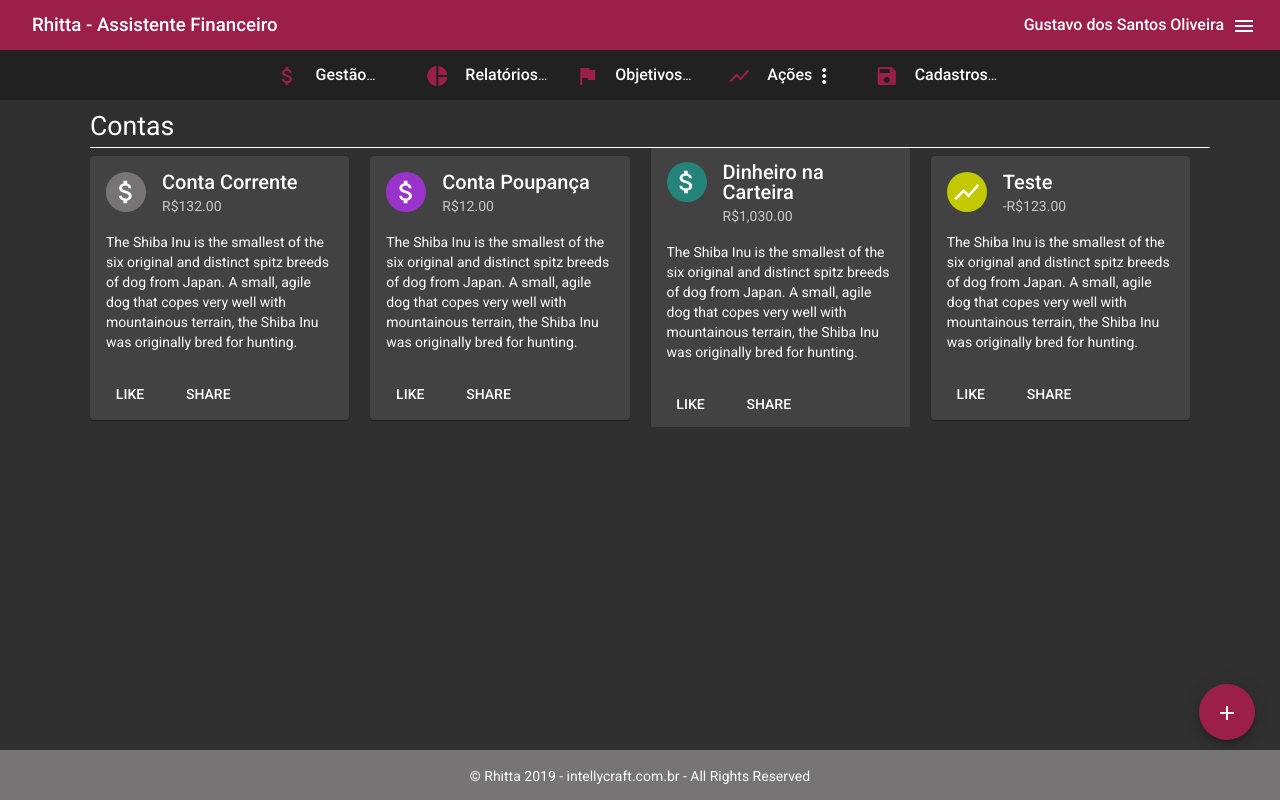
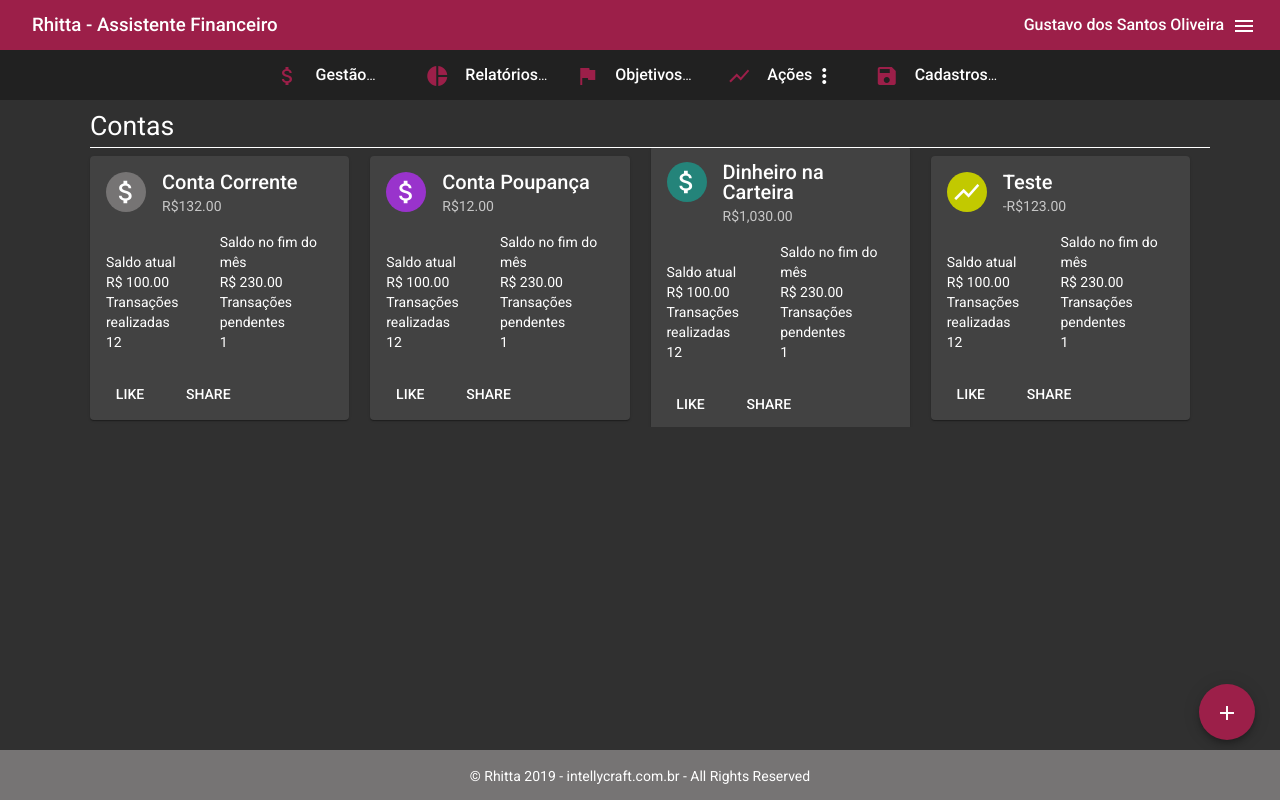
Before and after one commit to gustavoosantoos/AssistenteFinanceiro-Frontend, an Angular app: page /gestao/contas in a window 1280 px wide. Built offline with nearby package versions, Linux system fonts and the light colour scheme.

Commit message:
feat(contas): adição do conteúdo do card de contas

```diff
--- a/src/app/gestao/contas/listagem-contas/listagem-contas.component.html
+++ b/src/app/gestao/contas/listagem-contas/listagem-contas.component.html
@@ -11,12 +11,23 @@
           <mat-card-title>{{conta.nome}}</mat-card-title>
           <mat-card-subtitle>{{conta.saldo | currency:'BRL'}}</mat-card-subtitle>
         </mat-card-header>
-        <mat-card-content>
-          <p>
-            The Shiba Inu is the smallest of the six original and distinct spitz breeds of dog from Japan.
-            A small, agile dog that copes very well with mountainous terrain, the Shiba Inu was originally
-            bred for hunting.
-          </p>
+        <mat-card-content class="conta-content-container">
+          <div class="conta-content">
+            <span>Saldo atual</span>
+            <span>R$ 100.00</span>
+          </div>
+          <div class="conta-content">
+            <span>Saldo no fim do mês</span>
+            <span>R$ 230.00</span>
+          </div>
+          <div class="conta-content">
+            <span>Transações realizadas</span>
+            <span>12</span>
+          </div>
+          <div class="conta-content">
+            <span>Transações pendentes</span>
+            <span>1</span>
+          </div>
         </mat-card-content>
         <mat-card-actions>
           <button mat-button>LIKE</button>
--- a/src/app/gestao/contas/listagem-contas/listagem-contas.component.scss
+++ b/src/app/gestao/contas/listagem-contas/listagem-contas.component.scss
@@ -19,4 +19,15 @@
 
 .conta-container {
   padding: 0 10px;
+  width: 100%;
+
+  .conta-content-container {
+    .conta-content {
+      width: 50%;
+      display: inline-block;
+      span {
+        display: block;
+      }
+    }
+  }
 }
```
